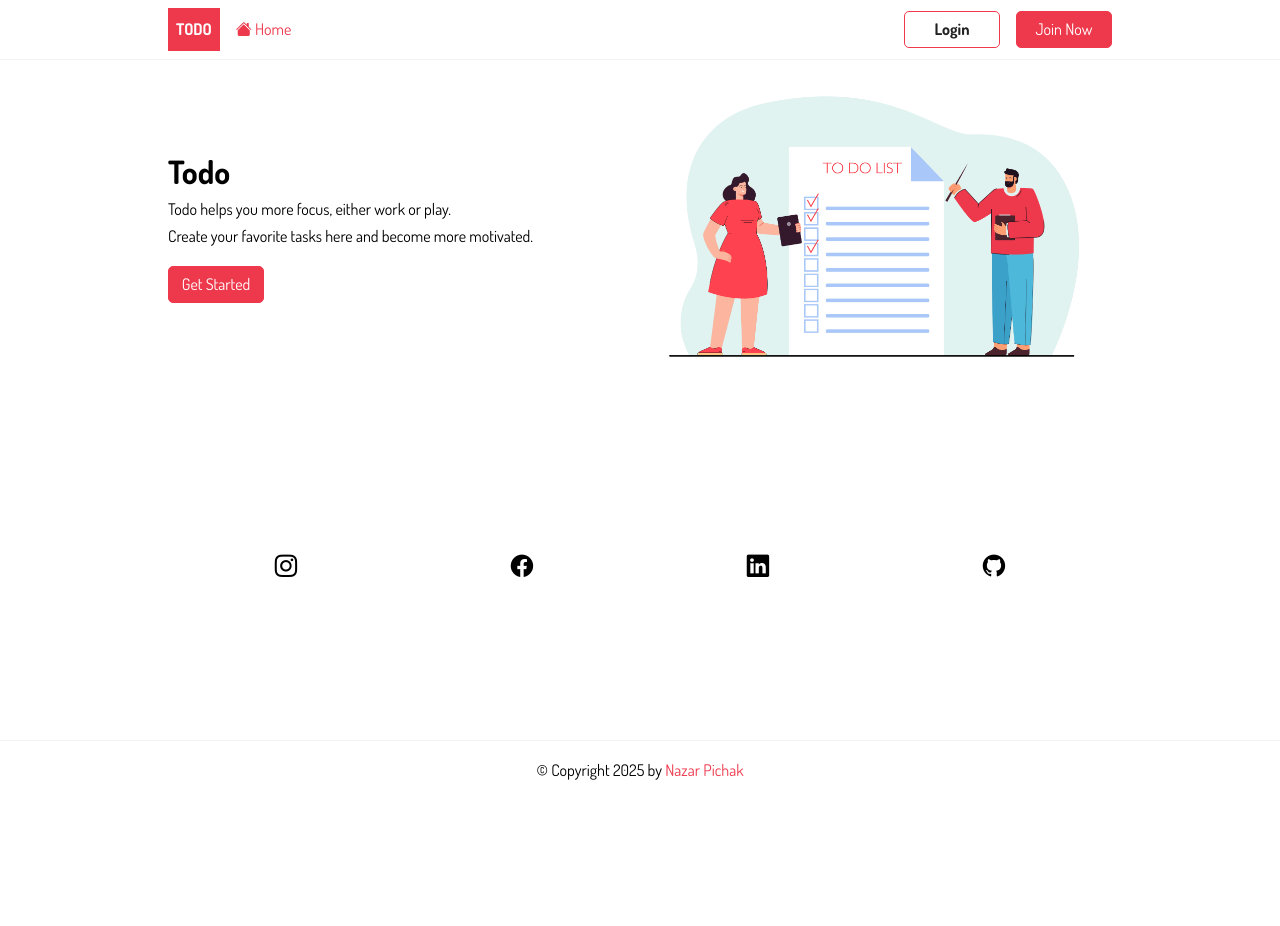
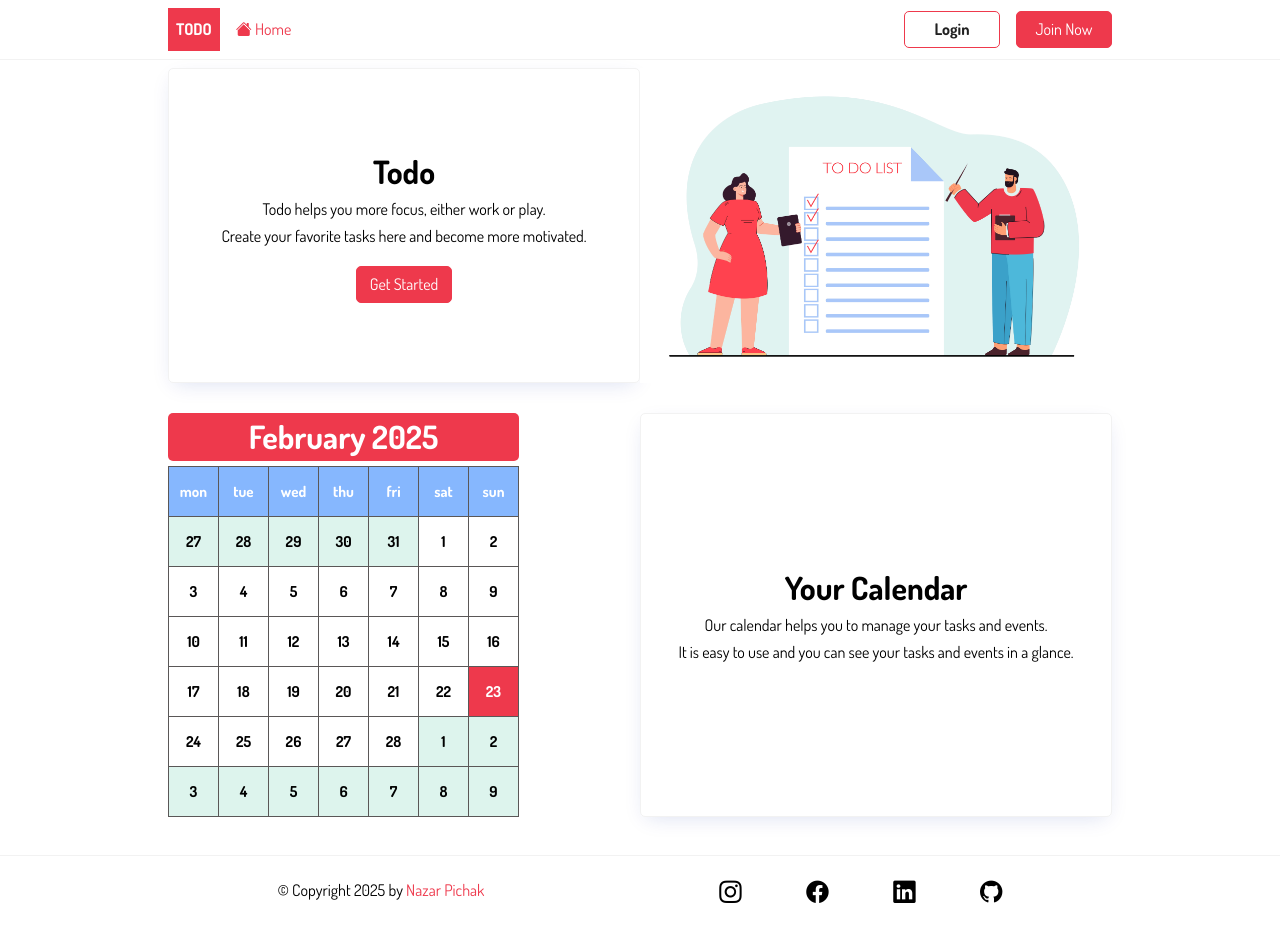
Before and after one commit to Nataliya-Matviychuk/TodoApp-fork, a Django app: page / in a window 1280 px wide. Before the commit the page ends 780 px from the top, so only its background shows below. Run offline with Django 4.2, Linux system fonts and the light colour scheme.

Commit message:
add calendar into home page

```diff
--- a/todo_list/static/css/style-frontend.css
+++ b/todo_list/static/css/style-frontend.css
@@ -12,9 +12,11 @@
   --color-warning: #ffc900;
   --color-info: #02a2b9;
   --color-success: #1ba345;
-  --color-input: #00d1b2;
+  --color-input: #00cad1;
+  --color-cell: rgba(187, 233, 219, 0.5);
    --border-radius: 5px;
 }
+
 * {
   margin: 0;
   padding: 0;
@@ -118,28 +117,76 @@ a:hover {
   font-weight: bold;
   text-transform: uppercase;
 }
+
 .logo:hover {
   text-decoration: none;
 }
+
 /* feature */
 .feature {
   display: flex;
   justify-content: space-between;
+  margin-bottom: 30px;
 }
+
 .feature-content {
   width: 50%;
+  padding: 10px;
   display: flex;
   flex-direction: column;
   justify-content: center;
+  align-items: center;
+  border: solid 1px var(--color-light);
+  box-shadow: rgb(11 43 158 / 15%) 0px 6px 20px -6px;
+  border-radius: var(--border-radius);
 }
 .feature-content .cta {
   margin-top: 1rem;
-  align-self: flex-start;
 }
+
 .feature-image {
   width: 50%;
   height: auto;
 }
+
+/* Calendar */
+
+.calendar-heading {
+  background-color: var(--color-primary);
+  color: var(--color-white);
+  text-align: center;
+  border-radius: var(--border-radius);
+  margin-bottom: 5px;
+}
+
+table, td, th {
+  border: 0.01px solid rgb(90, 87, 87);
+  font-size: 15px;
+  font-weight: bold;
+}
+
+td {
+  width: 50px;
+  height: 50px;
+  text-align: center;
+  cursor: pointer;
+}
+
+th {
+  background-color: var(--color-secondary);
+  width: 50px;
+  height: 50px;
+  vertical-align: middle;
+  color: var(--color-white);
+  cursor: pointer;
+}
+
+table {
+  border-collapse: collapse;
+  border: 0.5px solid rgb(90, 87, 87);
+}
+
+/* form */
 
 .password-reset {
   border: solid 1px var(--color-light);
@@ -210,10 +254,10 @@ a i.bi.bi-person-badge {
 }
 
 .social-icons {
-    width: 80%;
-    margin-top: auto;
+    width: 30%;
     display: flex;
-    justify-content: space-around;
+    justify-content: space-between;
+    align-items: center;
     font-size: 1.4rem;
 }
 
@@ -311,6 +355,14 @@ i.bi.bi-journal-text {
   border-top: solid 1px var(--color-light);
 }
 
+.footer-container {
+  display: flex;
+  justify-content: space-around;
+  align-items: center;
+  gap: 1rem;
+
+}
+
 .btn {
   padding: 0.25rem 0.75rem;
   border-radius: var(--border-radius);
--- /dev/null
+++ b/todo_list/static/js/calendar.js
@@ -0,0 +1,80 @@
+document.addEventListener("DOMContentLoaded", function () {
+    let date = new Date();
+    let currentYear = date.getFullYear();
+    let currentMonth = date.getMonth();
+    let currentDay = date.getDate();
+    let daysInMonth = new Date(currentYear, currentMonth + 1, 0).getDate();
+
+    let firstDayOfMonth = new Date(currentYear, currentMonth, 1).getDay();
+
+    let months = ['January', 'February', 'March', 'April', 'May', 'June', 'July', 'August', 'September', 'October', 'November', 'December'];
+    let daysOfWeek = ['mon', 'tue', 'wed', 'thu', 'fri', 'sat', 'sun'];
+
+    let tableForMonth = document.createElement('table');
+    let header = document.createElement('tr');
+
+    for (let i = 0; i < 7; i++) {
+        let cell = document.createElement('th');
+        cell.textContent = daysOfWeek[i];
+        header.appendChild(cell);
+    }
+
+    tableForMonth.appendChild(header);
+
+    for (let i = 1; i <= 42; i++) {
+
+        if (i % 7 === 1) {
+            var row = document.createElement('tr');
+            tableForMonth.appendChild(row);
+        }
+
+        let cell = document.createElement('td');
+
+        if (i >= firstDayOfMonth && i < daysInMonth + firstDayOfMonth) {
+            cell.textContent = i - firstDayOfMonth + 1;
+            if (cell.textContent == currentDay) {
+                cell.style.backgroundColor = "#ee394c";
+                cell.style.color = '#ffffff';
+            }
+        } else {
+            let prevMonthDays = new Date(currentYear, currentMonth, 0).getDate();
+            if (i < firstDayOfMonth) {
+                cell.textContent = prevMonthDays - (firstDayOfMonth - i - 1);
+                cell.style.backgroundColor = 'rgba(187, 233, 219, 0.5)';
+            } else {
+                cell.textContent = i - daysInMonth - firstDayOfMonth + 1;
+                cell.style.backgroundColor = 'rgba(187, 233, 219, 0.5)';
+            }
+        }
+
+        row.appendChild(cell);
+    }
+
+    let currentMonthYear = document.createElement('h1');
+    currentMonthYear.setAttribute('class', 'calendar-heading');
+    currentMonthYear.textContent = `${months[currentMonth]}  ${currentYear}`;
+
+    let calendarContainer = document.createElement('div');
+    calendarContainer.setAttribute('class', 'calendar-container');
+    calendarContainer.appendChild(currentMonthYear);
+    calendarContainer.appendChild(tableForMonth);
+
+    let heading = document.createElement('h1');
+    heading.textContent = "Your Calendar";
+
+    let paragraphOne = document.createElement('p');
+    paragraphOne.textContent = 'Our calendar helps you to manage your tasks and events.';
+
+    let paragraphTwo = document.createElement('p');
+    paragraphTwo.textContent = 'It is easy to use and you can see your tasks and events in a glance.';
+
+    let featureContent = document.createElement('div');
+    featureContent.setAttribute('class', 'feature-content');
+    featureContent.appendChild(heading);
+    featureContent.appendChild(paragraphOne);
+    featureContent.appendChild(paragraphTwo);
+
+    let calendarElement = document.getElementById('calendar');
+    calendarElement.appendChild(calendarContainer);
+    calendarElement.appendChild(featureContent);
+});
--- a/todo_list/templates/base.html
+++ b/todo_list/templates/base.html
@@ -8,6 +8,7 @@
         <meta name="viewport" content="width=device-width, initial-scale=1.0">
         <link rel="stylesheet" href="{% static 'css/style-frontend.css' %}" />
         <script src="{% static 'js/messages.js' %}"></script>
+        <script src="{% static 'js/calendar.js' %}"></script>
         <title>Todo List</title>
     </head>
 
@@ -51,7 +52,7 @@
             </div>
         </header>
 
-        <main>
+        <main class="main">
             <div class="container">
                 {% if messages %}
                     {% for message in messages %}
@@ -67,16 +68,19 @@
             </div>
         </main>
 
-        <div class="container social-icons">
-            <a href="https://www.instagram.com/__nazar_pichak___/"><i class="bi bi-instagram"></i></a>
-            <a href="https://www.facebook.com/nazar.pichak.9"><i class="bi bi-facebook"></i></a>
-            <a href="https://www.linkedin.com/in/nazar-pichak-ua/"><i class="bi bi-linkedin"></i></a>
-            <a href="https://github.com/Nazar-Pichak"><i class="bi bi-github"></i></a>
-        </div>
+        <footer class="footer">
+            <div class="footer-container container">
 
-        <footer class="footer">
-            <div class="container">
-               <p>&copy; Copyright {% now "Y" %} by <a href="https://www.linkedin.com/in/nazar-pichak-ua/">Nazar Pichak</a></p>
+                <div class="copy">
+                    <p>&copy; Copyright {% now "Y" %} by <a href="https://www.linkedin.com/in/nazar-pichak-ua/">Nazar Pichak</a></p>
+                </div>
+
+                <div class="social-icons">
+                    <a href="https://www.instagram.com/__nazar_pichak___/"><i class="bi bi-instagram"></i></a>
+                    <a href="https://www.facebook.com/nazar.pichak.9"><i class="bi bi-facebook"></i></a>
+                    <a href="https://www.linkedin.com/in/nazar-pichak-ua/"><i class="bi bi-linkedin"></i></a>
+                    <a href="https://github.com/Nazar-Pichak"><i class="bi bi-github"></i></a>
+                </div>
             </div>
         </footer>
     </body>
--- a/todo_list/templates/home.html
+++ b/todo_list/templates/home.html
@@ -18,4 +18,8 @@
 		</div>
         <img src="{% static 'images/feature.jpg' %}" alt="feature-image" class="feature-image">
 	</section>
+
+	<section id="calendar" class="feature">
+
+	</section>
 {%endblock content%}
```
Also changed, not shown: other parts of todo_list/static/css/style-frontend.css (+38 -8 lines), todo_list/db.sqlite3.
